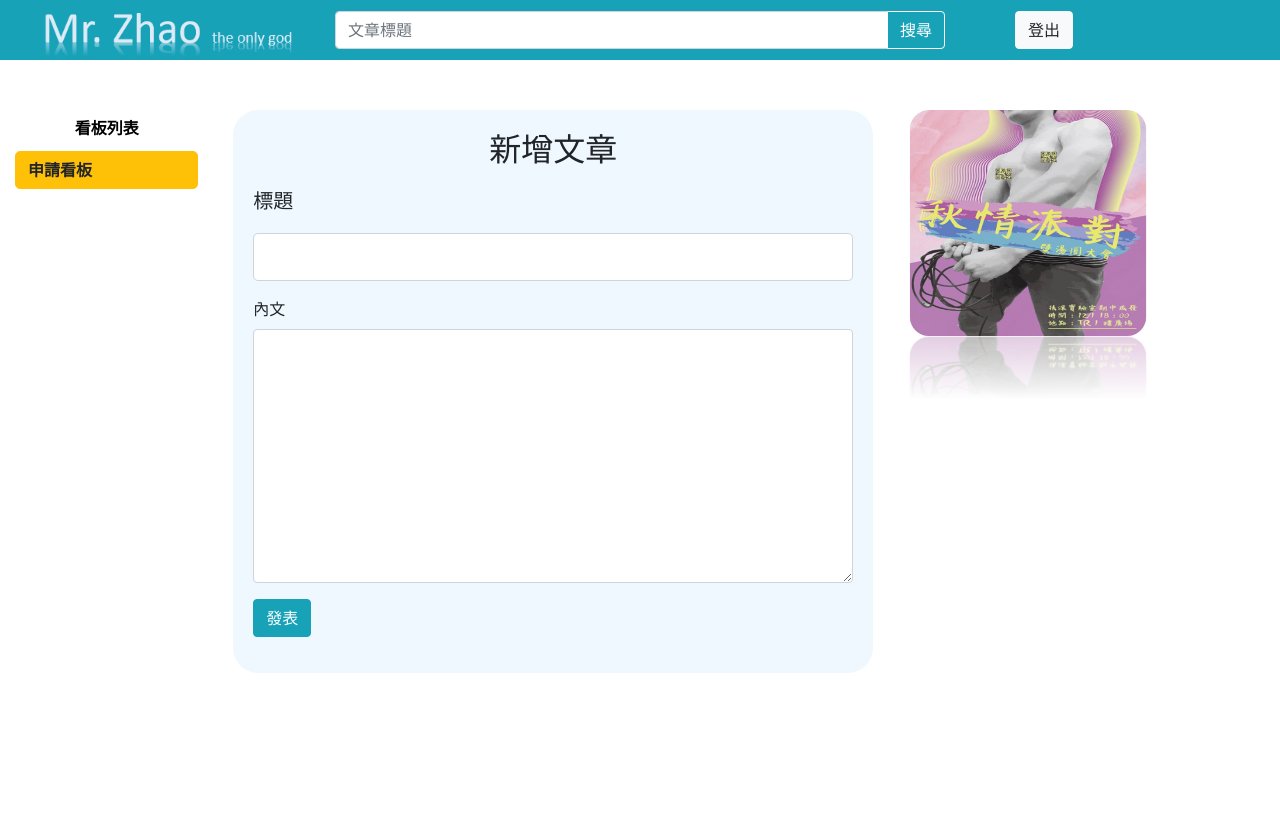
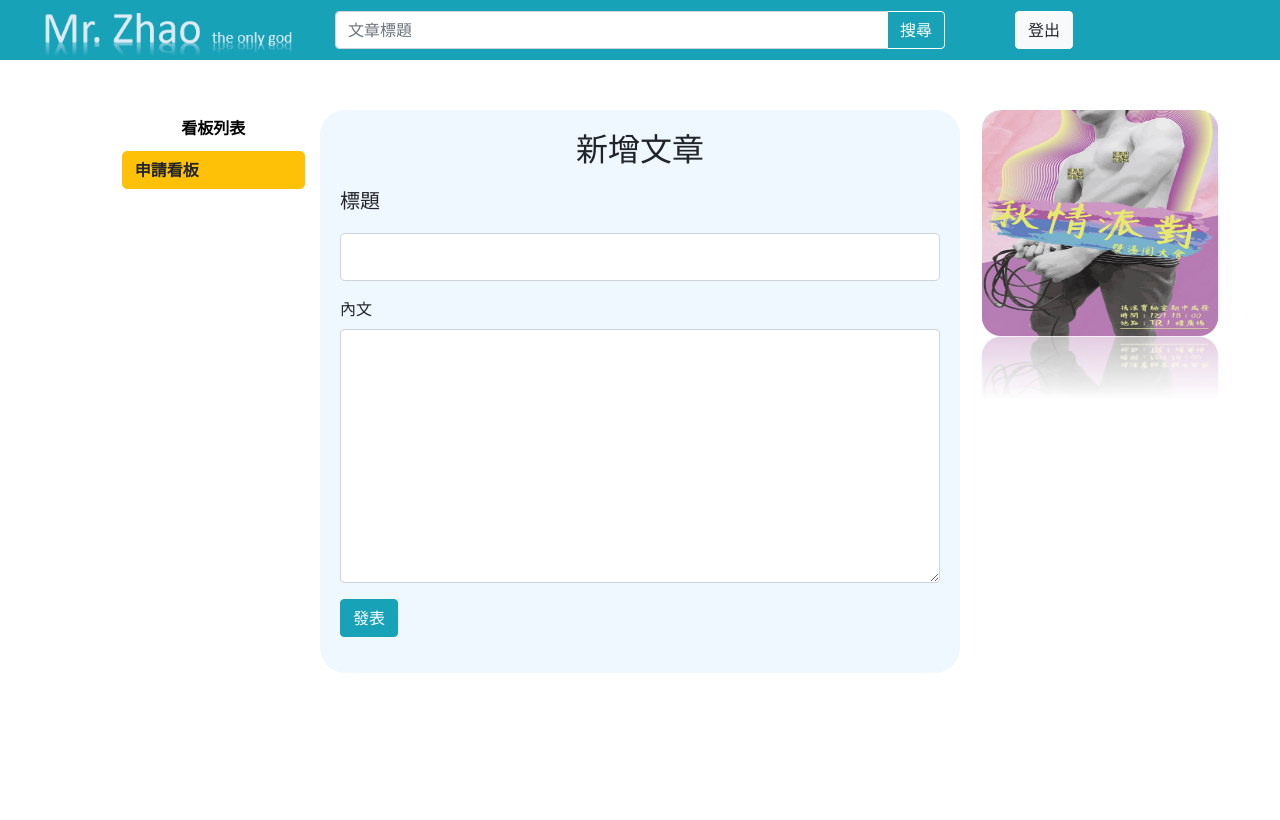
Before and after one commit to CoyoteLeo/NTUSTSoftwareEngineering, a Python web app: template templates/article/add.html in a window 1280 px wide. Run offline with Jinja, Linux system fonts and the light colour scheme; the template is opened without the code that fills it, so the values that code supplies are empty; some libraries are stand-ins or nearby versions.

Commit message:
view fixed

```diff
--- a/templates/board/left_bar.html
+++ b/templates/board/left_bar.html
@@ -22,6 +22,7 @@
 {% endblock %}
 {% block body %}
     <div class="row" style="padding-top: 50px;">
+        <div class="col-md-1"></div>
         <div class="col-md-2">
             <div class="list-group list-group-flush">
                 <a href="/" class="btn board-block text-center"
@@ -41,10 +42,10 @@
             </div>
         </div>
         <div class="col-md-6"
-             style="margin-left:20px;padding:20px 20px 20px 20px;background-color: aliceblue;min-height: 50vh;border-radius: 25px">
+             style="padding:20px 20px 20px 20px;background-color: aliceblue;min-height: 50vh;border-radius: 25px">
             {% block main %}{% endblock %}
         </div>
-        <div class="col-md-3" style="margin-left: 20px;">
+        <div class="col-md-3" style="padding-left: 20px;">
             <img class="ad" src="{{ url_for('static', filename='img/sup1.png') }}" alt="">
         </div>
     </div>
```
